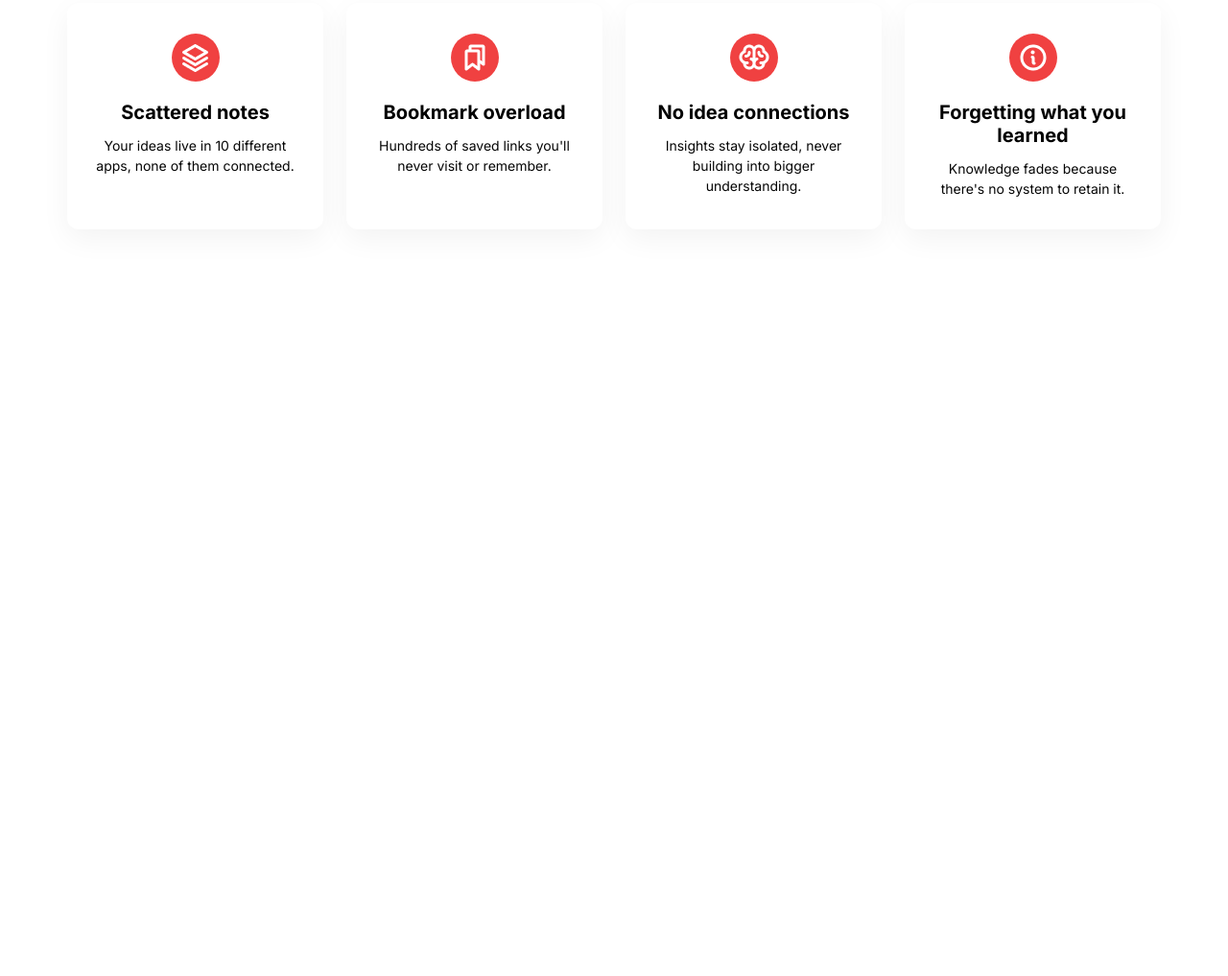
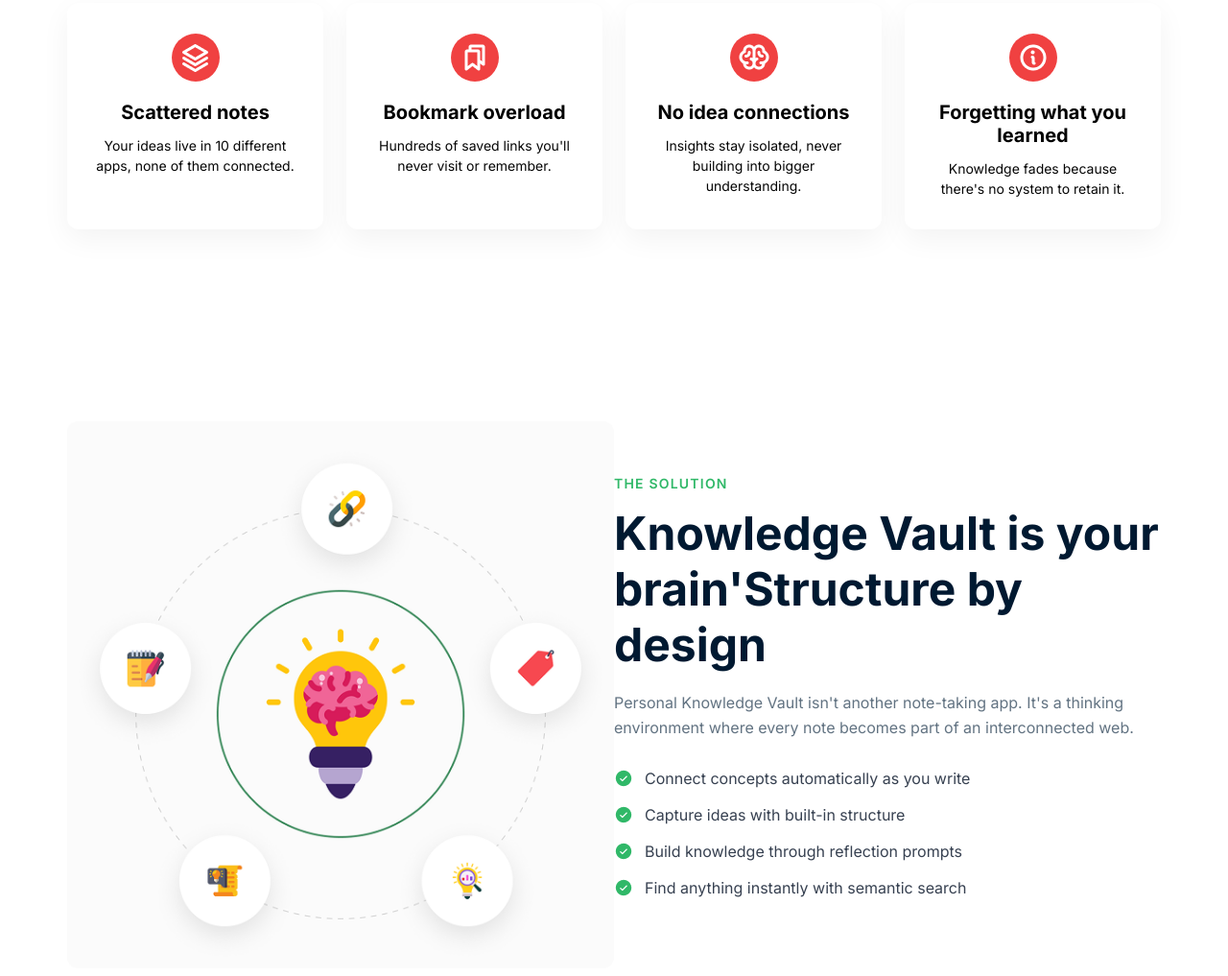
Before and after one commit to fahimuntasin/Fahimun-Tasin-Assignment, a plain HTML site: page index.html in a window 1280 px wide. Shown: the part 993-2010 px from the top of the page at 96% size. Before the commit the page ends 1312 px from the top, so only its background shows below. Drawn offline with Linux system fonts and the light colour scheme.

Commit message:
list and brain section done

```diff
--- a/index.html
+++ b/index.html
@@ -81,7 +81,22 @@
         </div>
     </div>
     </section>
+     <section class="brain-showcase container">
+<div class="image-all">
+    <img src="assets/knowledge.png" alt="brain picture">
+</div>
 
+<div class="text">
+    <span class="Label">THE SOLUTION</span>
+    <h2 title="brain-title">Knowledge Vault is your brain'Structure by design</h2>
+    <p class="brain-description">Personal Knowledge Vault isn't another note-taking app. It's a thinking environment where every note becomes part of an interconnected web.</p>
+    <ul class="value-list">
+                    <li><img src="assets/CheckCircle.png" alt="check"> Connect concepts automatically as you write</li>
+                    <li><img src="assets/CheckCircle.png" alt="check"> Capture ideas with built-in structure</li>
+                    <li><img src="assets/CheckCircle.png" alt="check"> Build knowledge through reflection prompts</li>
+                    <li><img src="assets/CheckCircle.png" alt="check"> Find anything instantly with semantic search</li>
+                </ul>
+</div>
     </main>
 </body>
 
--- a/style.css
+++ b/style.css
@@ -80,6 +80,7 @@
     justify-content: center;
     text-align: center;
     color: #fff;
+    background-repeat: no-repeat;
 }
 
 .status-bar{
@@ -175,3 +176,69 @@
     color: #060606;
     line-height: 1.5;
 }
+
+.brain-showcase {
+    display: flex;
+    align-items: center;
+    justify-content: space-between;
+    gap: 80px 0;
+    padding: 120px 0;
+}
+
+.image-all {
+    flex: 1;
+    display: flex;
+    justify-content: center;
+}
+
+.image-all img {
+    max-width: 100%;
+    height: auto;
+}
+
+.text {
+    flex: 1;
+}
+
+.Label {
+    color: #30b868;
+    font-weight: 600;
+    font-size: 14px;
+    letter-spacing: 1.2px;
+    display: block;
+    margin-bottom: 15px;
+}
+
+.text h2 {
+    font-size: 48px;
+    color: #001931;
+    line-height: 1.2;
+    margin-bottom: 20px;
+    font-weight: 700;
+}
+
+.brain-description {
+    color: #627382;
+    line-height: 1.6;
+    font-size: 16px;
+    margin-bottom: 30px;
+}
+
+
+.value-list {
+    list-style: none;
+    padding: 0;
+}
+.value-list li {
+    display: flex;
+    align-items: center;
+    gap: 12px;
+    margin-bottom: 18px;
+    color: #374151;
+    font-size: 16px;
+}
+
+.value-list li img {
+    width: 20px;
+    height: 20px;
+}
```
